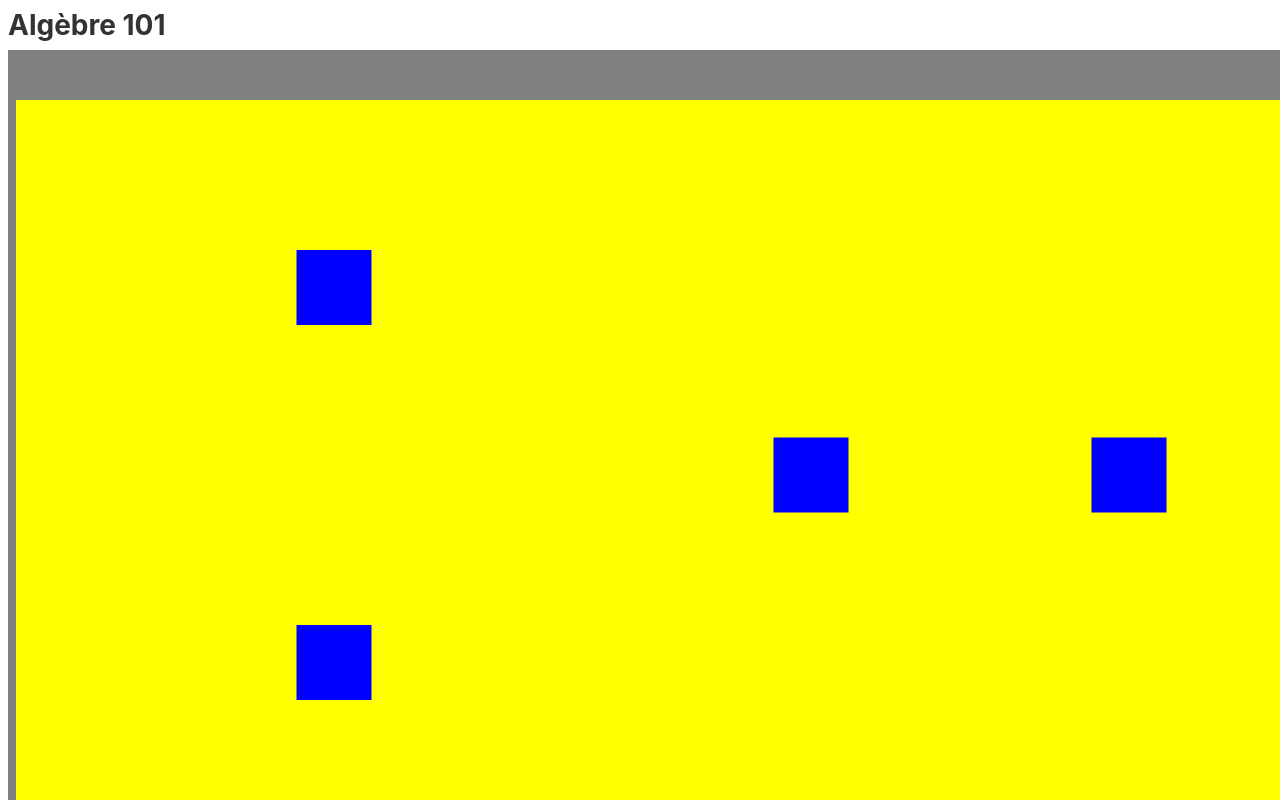
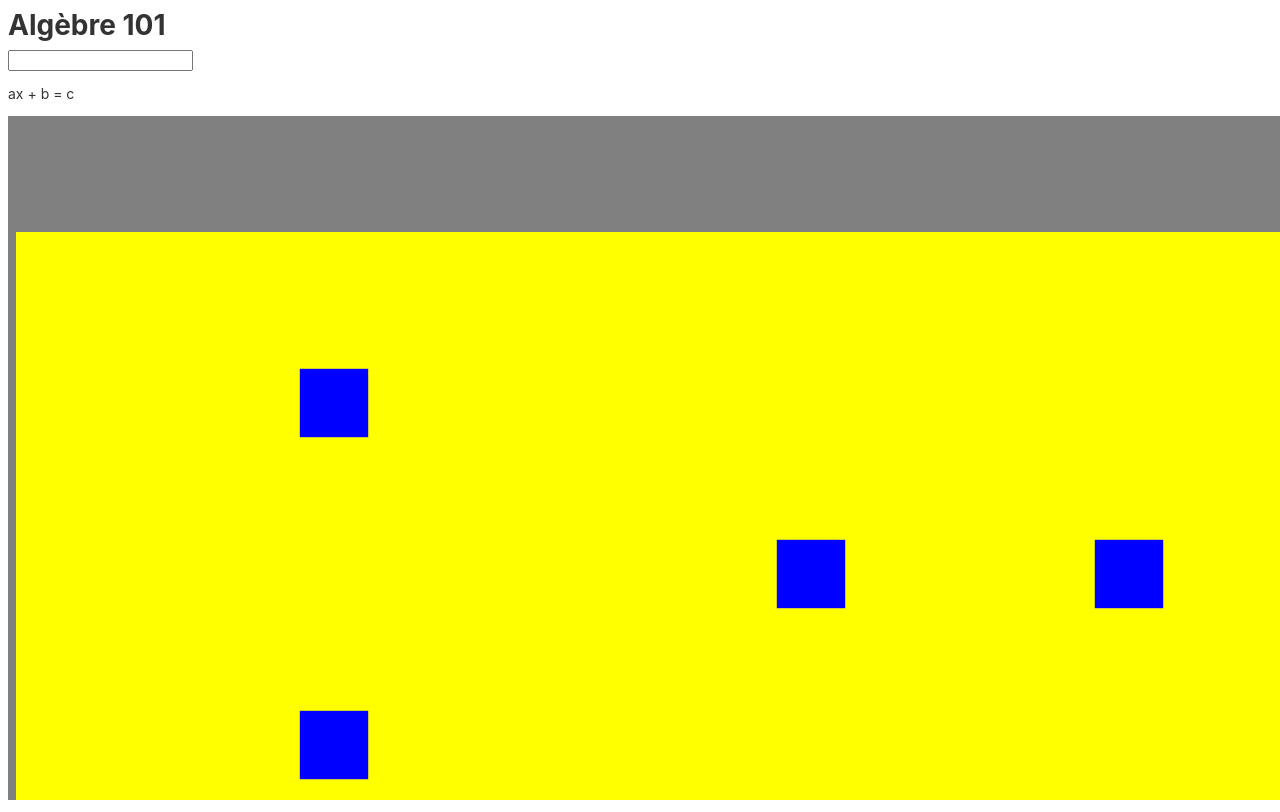
Before and after one commit to gcharland1/alge-bros, an Angular app: page / in a window 1280 px wide. Built offline with nearby package versions, Linux system fonts and the light colour scheme.

Commit message:
Pass equation to input (submit on blur)

```diff
--- a/src/app/canvas/canvas.component.html
+++ b/src/app/canvas/canvas.component.html
@@ -1,3 +1,6 @@
+<input (keyup.enter)="onSumbit($event)" />
+<p>{{ equationString }}</p>
+
 <canvas #gameCanvas
   (click)="this.placeShape($event)">
 </canvas>
--- a/src/app/canvas/canvas.component.ts
+++ b/src/app/canvas/canvas.component.ts
@@ -8,6 +8,7 @@ import { GridService } from '../grid.service';
   styleUrls: ['./canvas.component.css']
 })
 export class CanvasComponent implements AfterViewInit {
+  equationString: string = 'ax + b = c';
 
   private width: number;
   private height: number;
@@ -42,6 +43,11 @@ export class CanvasComponent implements AfterViewInit {
                                            this.yCanvasOffset);
 
     this.runGame();
+  }
+
+  onSumbit(event: any): void {
+    this.equationString = event.target.value;
+    console.log(this.equationString);
   }
 
   runGame() {
--- a/src/app/grid.service.ts
+++ b/src/app/grid.service.ts
@@ -13,7 +13,13 @@ export class GridService {
   /**
     * Parses math equation to @EqGroup object
   */
-  parseEquation(eq: string | undefined) {
+  parseEquation(equation: string | undefined) {
+    console.log(equation.split(' ').join(''));
+    let _eq: EqGroup = {
+      grType: GroupTypeEnum.eq,
+      content: [],
+    };
+
     return {
       grType: GroupTypeEnum.eq,
       content: [
@@ -64,6 +70,7 @@ export class GridService {
         innerHeight= _grid.height / nParts;
       }
 
+      console.log("eq = ", eq);
       eq.content.forEach(function (subEq: EqGroup) {
         _grid.nodes.push({
           x: innerX,
```
